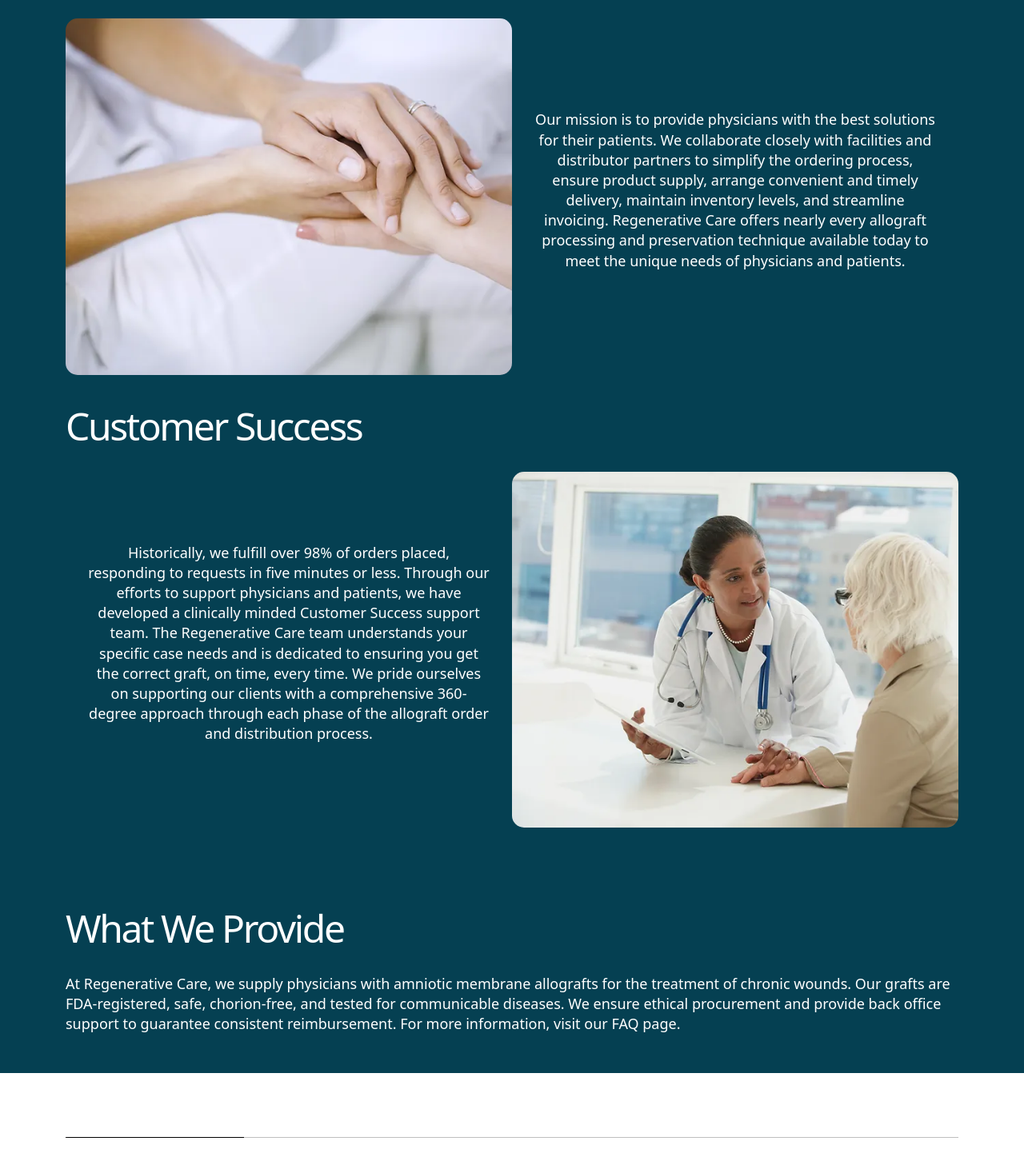
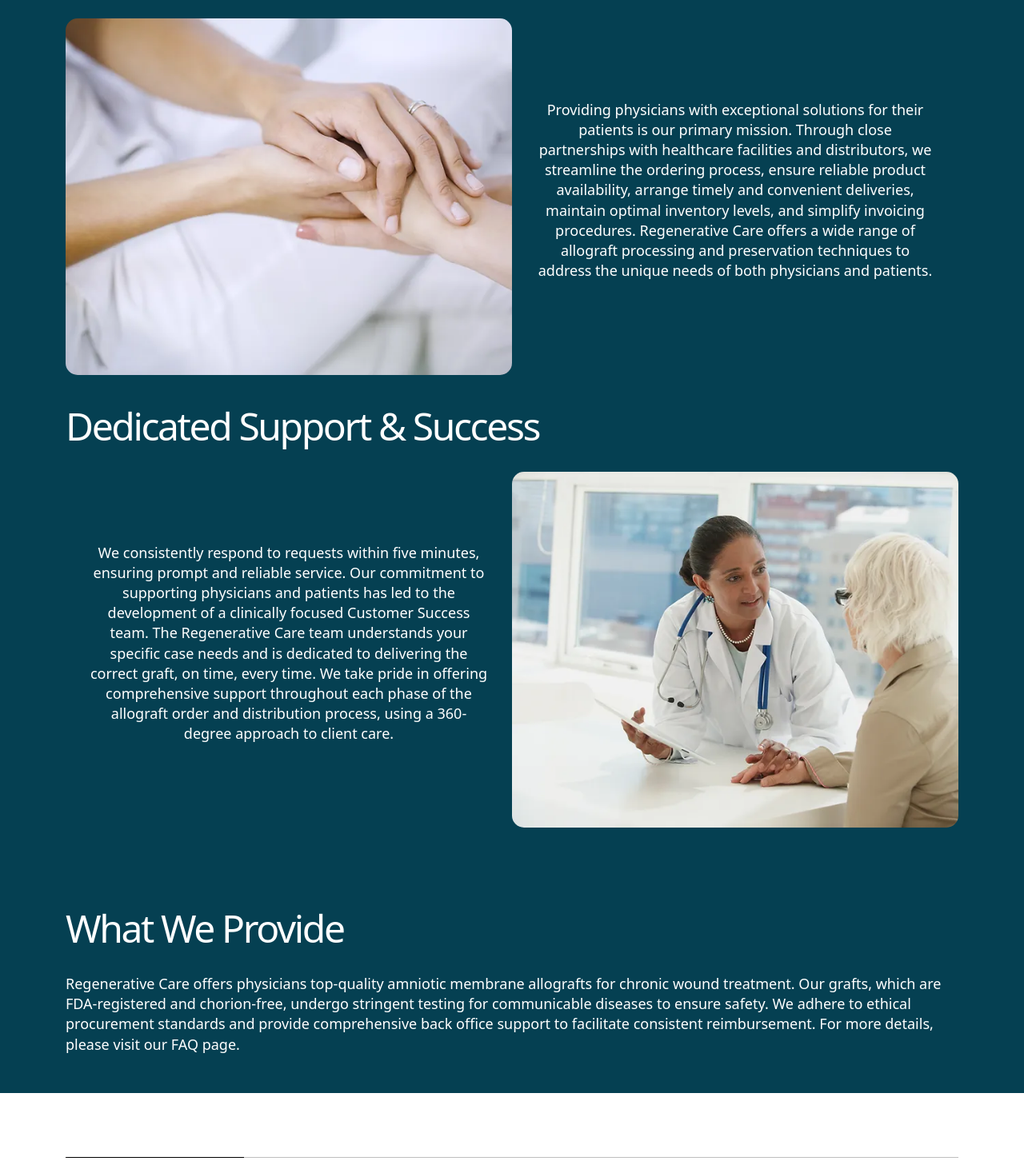
Before and after one commit to borisovvilyaa/regenerative-care, a Vue app: page / in a window 1280 px wide. Shown: the part 960-2417 px from the top of the page at 80% size. Built offline with nearby package versions, Linux system fonts and the light colour scheme.

Commit message:
fix text

```diff
--- a/src/components/Home/About.vue
+++ b/src/components/Home/About.vue
@@ -1,10 +1,10 @@
 <template>
-  <div class="container">
+  <div class="container" id="About">
     <div>
       <h2
         class="title-col wow animate__animated animate__fadeInUp animate__fast"
       >
-        Driving a Healthier Future
+        Excellence in Physician Support
       </h2>
       <div class="d-flex flex-column-reverse flex-md-row">
         <div
@@ -16,13 +16,14 @@
           class="col col-text-section wow animate__animated animate__fadeInUp animate__fast"
         >
           <p class="text-col">
-            Our mission is to provide physicians with the best solutions for
-            their patients. We collaborate closely with facilities and
-            distributor partners to simplify the ordering process, ensure
-            product supply, arrange convenient and timely delivery, maintain
-            inventory levels, and streamline invoicing. Regenerative Care offers
-            nearly every allograft processing and preservation technique
-            available today to meet the unique needs of physicians and patients.
+            Providing physicians with exceptional solutions for their patients
+            is our primary mission. Through close partnerships with healthcare
+            facilities and distributors, we streamline the ordering process,
+            ensure reliable product availability, arrange timely and convenient
+            deliveries, maintain optimal inventory levels, and simplify
+            invoicing procedures. Regenerative Care offers a wide range of
+            allograft processing and preservation techniques to address the
+            unique needs of both physicians and patients.
           </p>
         </div>
       </div>
@@ -32,21 +33,21 @@
       <h2
         class="title-col wow animate__animated animate__fadeInUp animate__fast"
       >
-        Customer Success
+        Dedicated Support & Success
       </h2>
       <div class="d-flex flex-column-reverse flex-md-row">
         <div
           class="col col-text-section wow animate__animated animate__fadeInUp animate__fast"
         >
           <p class="text-col">
-            Historically, we fulfill over 98% of orders placed, responding to
-            requests in five minutes or less. Through our efforts to support
-            physicians and patients, we have developed a clinically minded
-            Customer Success support team. The Regenerative Care team
-            understands your specific case needs and is dedicated to ensuring
-            you get the correct graft, on time, every time. We pride ourselves
-            on supporting our clients with a comprehensive 360-degree approach
-            through each phase of the allograft order and distribution process.
+            We consistently respond to requests within five minutes, ensuring
+            prompt and reliable service. Our commitment to supporting physicians
+            and patients has led to the development of a clinically focused
+            Customer Success team. The Regenerative Care team understands your
+            specific case needs and is dedicated to delivering the correct
+            graft, on time, every time. We take pride in offering comprehensive
+            support throughout each phase of the allograft order and
+            distribution process, using a 360-degree approach to client care.
           </p>
         </div>
         <div
@@ -64,11 +65,12 @@
     <div
       class="text-col w-100 text-start wow animate__animated animate__fadeInUp animate__fast pb-5"
     >
-      At Regenerative Care, we supply physicians with amniotic membrane
-      allografts for the treatment of chronic wounds. Our grafts are
-      FDA-registered, safe, chorion-free, and tested for communicable diseases.
-      We ensure ethical procurement and provide back office support to guarantee
-      consistent reimbursement. For more information, visit our FAQ page.
+      Regenerative Care offers physicians top-quality amniotic membrane
+      allografts for chronic wound treatment. Our grafts, which are
+      FDA-registered and chorion-free, undergo stringent testing for
+      communicable diseases to ensure safety. We adhere to ethical procurement
+      standards and provide comprehensive back office support to facilitate
+      consistent reimbursement. For more details, please visit our FAQ page.
     </div>
   </div>
 </template>
--- a/src/components/Home/Contact.vue
+++ b/src/components/Home/Contact.vue
@@ -1,5 +1,5 @@
 <template>
-  <div class="main wow animate__animated animate__fadeIn">
+  <div class="main wow animate__animated animate__fadeIn" id="Contacts">
     <div class="container">
       <div class="row">
         <div class="col-md-6">
--- a/src/components/Home/FAQ.vue
+++ b/src/components/Home/FAQ.vue
@@ -1,5 +1,5 @@
 <template>
-  <div class="accordion-container">
+  <div class="accordion-container" id="FAQ">
     <div class="accordion">
       <div v-for="(faq, index) in faqs" :key="index" class="accordion-item">
         <div class="accordion-header" @click="toggleAccordion(index)">
--- a/src/components/Home/Main.vue
+++ b/src/components/Home/Main.vue
@@ -1,5 +1,5 @@
 <template>
-  <div class="main">
+  <div class="main" id="Home">
     <div class="container">
       <h2>
         <span class="journey wow animate__animated animate__fadeInLeft"
--- a/src/components/Home/RegenerativeCare.vue
+++ b/src/components/Home/RegenerativeCare.vue
@@ -1,11 +1,11 @@
 <template>
-  <div class="main">
+  <div class="main" id="WhatWeDo">
     <Line message="What we do" theme="dark"></Line>
 
     <div class="container">
       <!-- Podiatrists Section -->
       <h2 class="title-col wow animate__animated animate__fadeInUp">
-        How we verified payment insurance
+        How we verify payment insurance
       </h2>
       <div class="d-flex flex-column-reverse flex-md-row">
         <div
@@ -28,18 +28,18 @@
 
       <!-- Dermatologists Section -->
       <h2 class="title-col wow animate__animated animate__fadeInUp">
-        How your payment field
+        How our patients heals
       </h2>
       <div class="d-flex flex-column-reverse flex-md-row">
         <div
           class="col col-text-section wow animate__animated animate__fadeInUp"
         >
           <p class="text-col">
-            Once you receive your Amniotic Tissue you're ready to apply it to
-            the chronic wound. Take pictures before each application with the
-            ruler included in your shipment. This will prove medical necessity
-            as you reapply your Amniotic Tissue each week to show the wound is
-            healing and that the proper size patch was used during treatment.
+            After receiving your Amniotic Tissue, you can begin applying it to
+            the chronic wound. Be sure to take photos before each application
+            using the included ruler. These photos will demonstrate the medical
+            necessity of the treatment, show the progress of healing, and
+            confirm that the appropriate size patch was used each week.
           </p>
         </div>
         <div
```
Also changed, not shown: src/components/Header.vue (+23 -45 lines).
